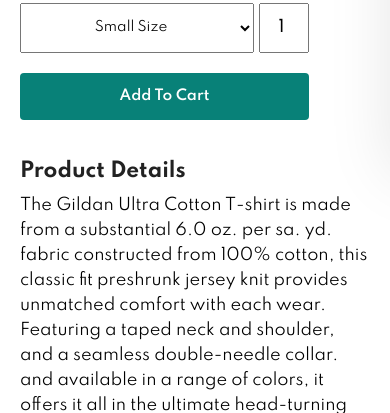
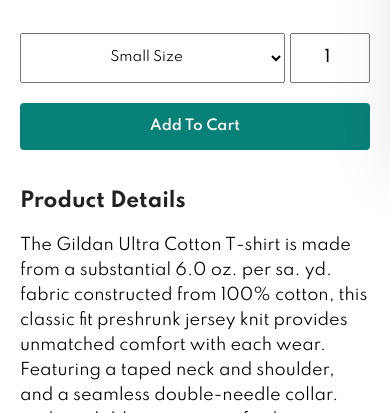
Before and after one commit to asemelkhouli20/Build-and-Deploy-Ecommerce-Website-main, a plain HTML site: page sproduct.html in a window 390 px wide. Shown: the part 710-1123 px from the top of the page. Drawn offline with Linux system fonts and the light colour scheme.

Commit message:
fix button

```diff
--- a/css/productDetails.css
+++ b/css/productDetails.css
@@ -37,7 +37,7 @@
 .single-pro-details h6,
 .single-pro-details h4,
 .single-pro-details h2 {
-  margin-bottom: 10px;
+  margin-bottom: 20px;
   text-align: start;
 }
 .single-pro-details input {
@@ -82,11 +82,19 @@
   }
 }
 @media (max-width: 600px) {
-  .shop-custom {
+  .shop-custom{
     flex-direction: column;
+     width: 100%;
+  }
+  .single-pro-details select {
+     width: 100%;
   }
   .single-pro-details button {
     margin: 20px 0;
   }
 
+.single-pro-details input {
+  width: 80px;
 }
+
+}
```
